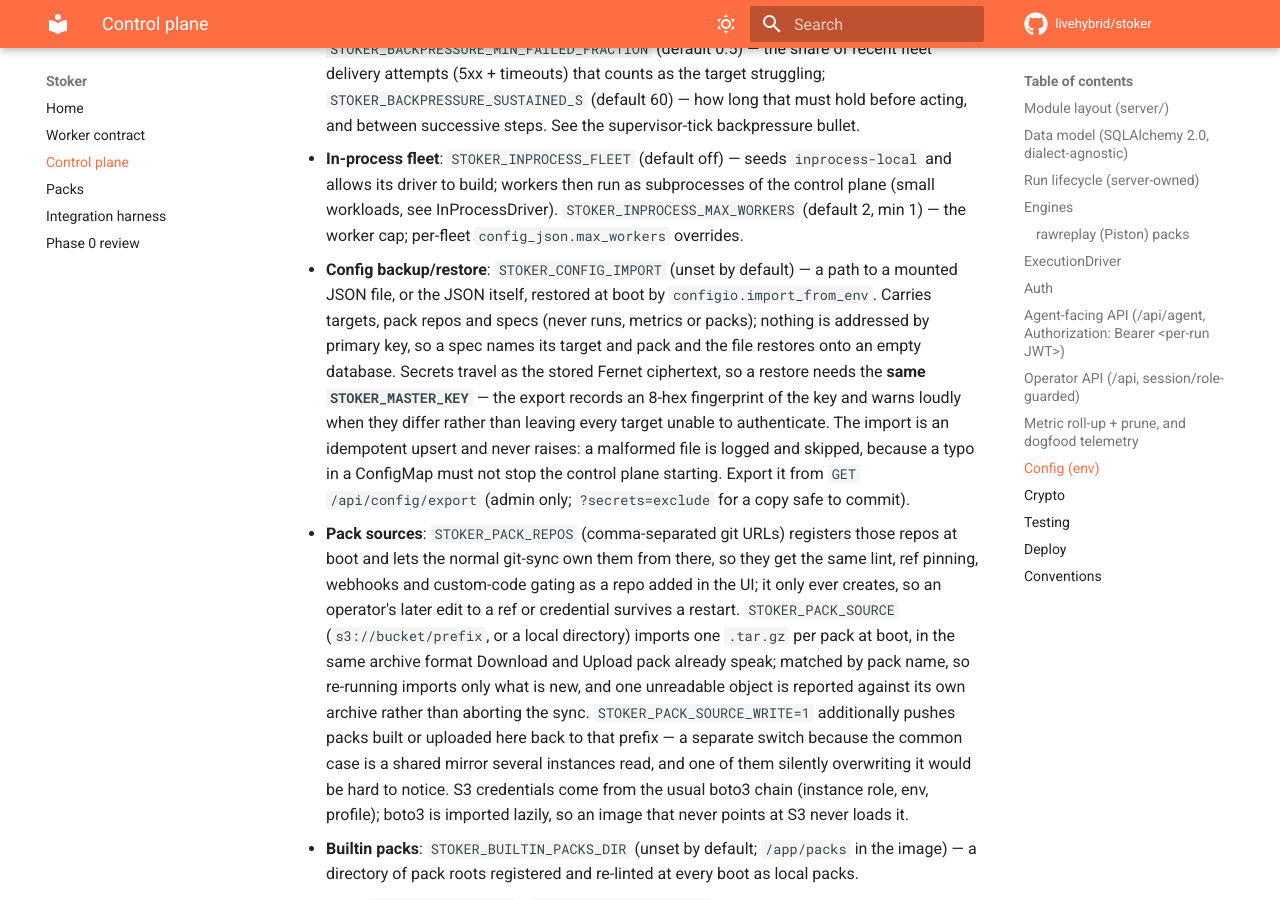
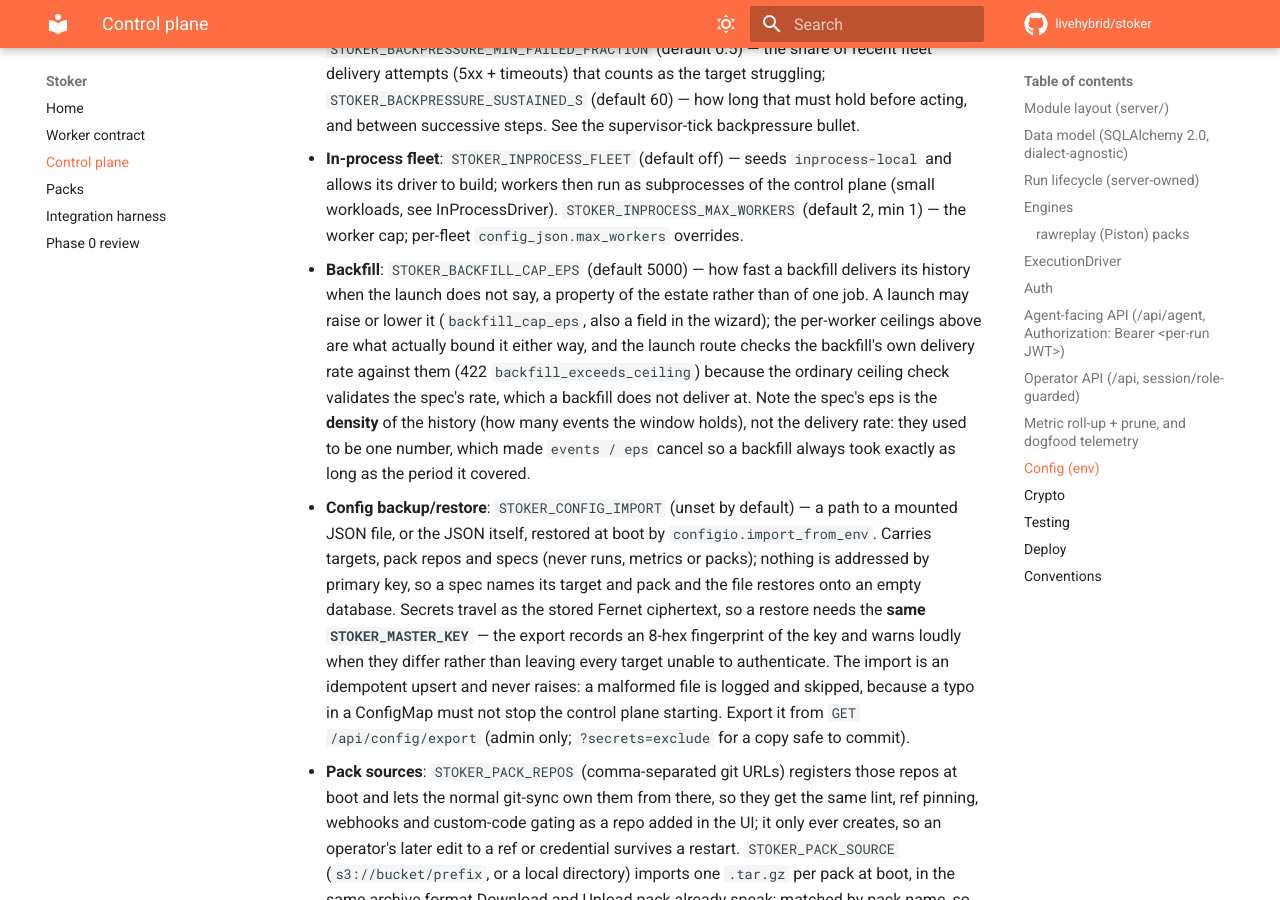
Before and after one commit to livehybrid/stoker, an MkDocs documentation site: the page built from docs/control-plane.md, in a window 1280 px wide and 900 px high, scrolled down 15805 px. Built offline with MkDocs 1.6.1 and Material for MkDocs 9.7.7, drawn with Linux system fonts in a browser that asks for light colours; comment, search, counter and statistics services are not loaded.

Commit message:
Document STOKER_BACKFILL_CAP_EPS and the density/delivery distinction
The distinction is the part worth writing down: the spec's eps says how dense
the history is, not how fast it is sent. Conflating them is what made every
backfill take exactly as long as the period it covered.

```diff
--- a/server/CONTROL-PLANE.md
+++ b/server/CONTROL-PLANE.md
@@ -279,6 +279,7 @@ Parsed once into a frozen `Settings` (`config.py`); secret fields are `repr=Fals
 - **Ceilings**: `STOKER_MAX_GB_DAY_PER_WORKER` / `STOKER_MAX_EPS_PER_WORKER` (unset = the built-in 25 GB/day / 5000 EPS per-worker defaults; `0` or negative = that bound disabled) — the submit-time per-worker ceiling for every engine with a table; `STOKER_MAX_GB_DAY_PER_WORKER_<ENGINE>` / `STOKER_MAX_EPS_PER_WORKER_<ENGINE>` (engine name uppercased, e.g. `..._EVENTGEN`) narrow it to one engine; per-fleet `config_json.max_gb_day_per_worker` / `config_json.max_eps_per_worker` override all of these for runs on that fleet.
 - **Target-health backpressure**: `STOKER_BACKPRESSURE_DRAIN` (default off) — act on a run whose HEC target is failing to accept data. `STOKER_BACKPRESSURE_ACTION` (`step_down` | `drain`, default `step_down`) — halve the rate and keep generating, or stop the run. `STOKER_BACKPRESSURE_STEP_FACTOR` (default 0.5) — the multiplier per step; `STOKER_BACKPRESSURE_MIN_RATE_FRACTION` (default 0.1) — the floor as a fraction of the originally requested rate, below which a still-failing run drains. `STOKER_BACKPRESSURE_MIN_FAILED_FRACTION` (default 0.5) — the share of recent fleet delivery attempts (5xx + timeouts) that counts as the target struggling; `STOKER_BACKPRESSURE_SUSTAINED_S` (default 60) — how long that must hold before acting, and between successive steps. See the supervisor-tick backpressure bullet.
 - **In-process fleet**: `STOKER_INPROCESS_FLEET` (default off) — seeds `inprocess-local` and allows its driver to build; workers then run as subprocesses of the control plane (small workloads, see InProcessDriver). `STOKER_INPROCESS_MAX_WORKERS` (default 2, min 1) — the worker cap; per-fleet `config_json.max_workers` overrides.
+- **Backfill**: `STOKER_BACKFILL_CAP_EPS` (default 5000) — how fast a backfill delivers its history when the launch does not say, a property of the estate rather than of one job. A launch may raise or lower it (`backfill_cap_eps`, also a field in the wizard); the per-worker ceilings above are what actually bound it either way, and the launch route checks the backfill's own delivery rate against them (422 `backfill_exceeds_ceiling`) because the ordinary ceiling check validates the spec's rate, which a backfill does not deliver at. Note the spec's eps is the **density** of the history (how many events the window holds), not the delivery rate: they used to be one number, which made `events / eps` cancel so a backfill always took exactly as long as the period it covered.
 - **Config backup/restore**: `STOKER_CONFIG_IMPORT` (unset by default) — a path to a mounted JSON file, or the JSON itself, restored at boot by `configio.import_from_env`. Carries targets, pack repos and specs (never runs, metrics or packs); nothing is addressed by primary key, so a spec names its target and pack and the file restores onto an empty database. Secrets travel as the stored Fernet ciphertext, so a restore needs the **same `STOKER_MASTER_KEY`** — the export records an 8-hex fingerprint of the key and warns loudly when they differ rather than leaving every target unable to authenticate. The import is an idempotent upsert and never raises: a malformed file is logged and skipped, because a typo in a ConfigMap must not stop the control plane starting. Export it from `GET /api/config/export` (admin only; `?secrets=exclude` for a copy safe to commit).
 - **Pack sources**: `STOKER_PACK_REPOS` (comma-separated git URLs) registers those repos at boot and lets the normal git-sync own them from there, so they get the same lint, ref pinning, webhooks and custom-code gating as a repo added in the UI; it only ever creates, so an operator's later edit to a ref or credential survives a restart. `STOKER_PACK_SOURCE` (`s3://bucket/prefix`, or a local directory) imports one `.tar.gz` per pack at boot, in the same archive format Download and Upload pack already speak; matched by pack name, so re-running imports only what is new, and one unreadable object is reported against its own archive rather than aborting the sync. `STOKER_PACK_SOURCE_WRITE=1` additionally pushes packs built or uploaded here back to that prefix — a separate switch because the common case is a shared mirror several instances read, and one of them silently overwriting it would be hard to notice. S3 credentials come from the usual boto3 chain (instance role, env, profile); boto3 is imported lazily, so an image that never points at S3 never loads it.
 - **Builtin packs**: `STOKER_BUILTIN_PACKS_DIR` (unset by default; `/app/packs` in the image) — a directory of pack roots registered and re-linted at every boot as local packs.
```
